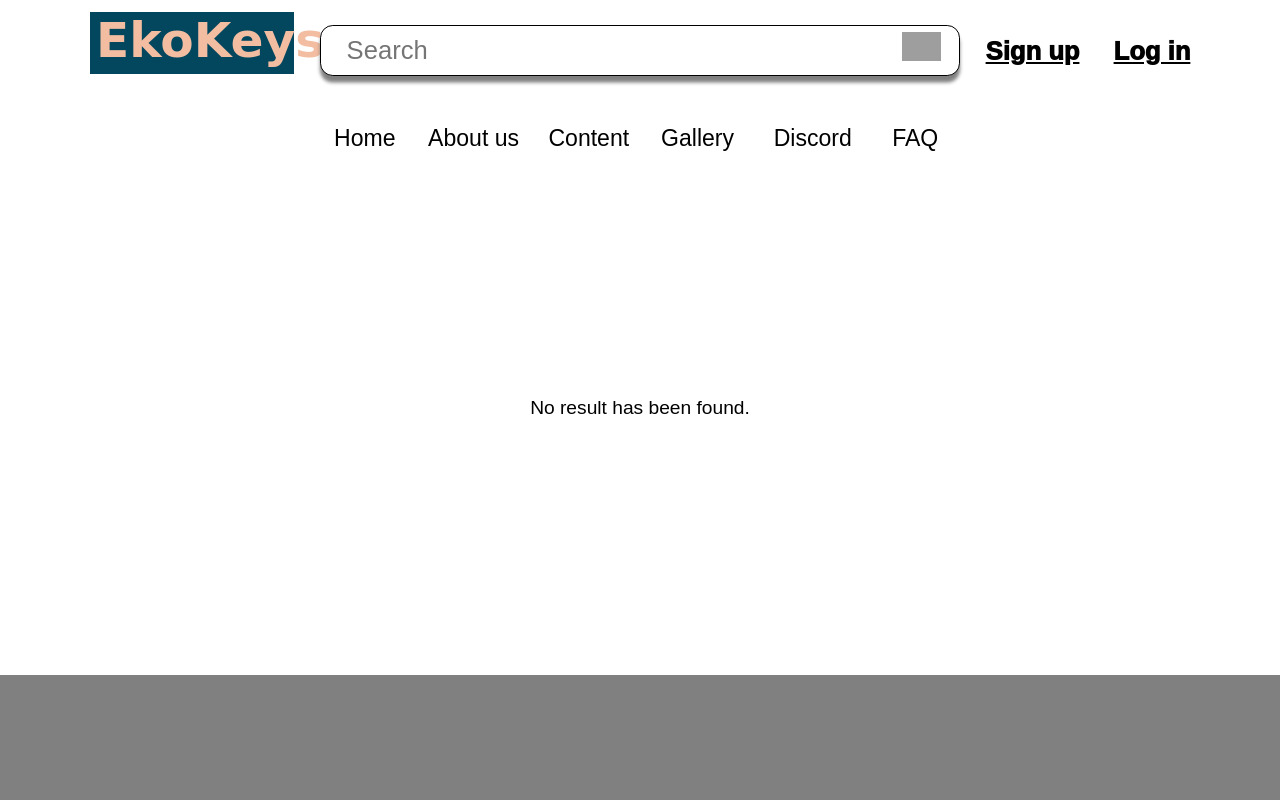
After one commit to mwang8936/Keyboard-Website, a Flask app: page /search in a window 1280 px wide. The commit adds this page. Run offline with Flask 2, Linux system fonts and the light colour scheme; some web fonts are replaced; grey boxes are pictures that could not be loaded.

Commit message:
search bar and profile

```diff
--- a/auth/pyvenv.cfg
+++ b/auth/pyvenv.cfg
@@ -1,3 +1,3 @@
-home = /usr/bin
+home = /home/vagrant/Desktop/kbwebsite/Keyboard-Website/project/auth/bin
 include-system-site-packages = false
 version = 3.6.9
--- a/project/main.py
+++ b/project/main.py
@@ -59,3 +59,20 @@ def others():
 @main.route("/profile")
 def profile():
     return render_template("profile.html")
+
+@main.route('/search', methods=['GET', 'POST'])
+def search():
+    query = request.form.get('search')
+    if (query == "keycaps") or (query == "Keycaps"):
+        return render_template("Keycaps.html")
+    elif (query == "keyboards") or (query == "Keyboards"):
+        return render_template("Keyboards.html")
+    elif (query == "switches") or (query == "Switches"):
+        return render_template("Switches.html")
+    elif (query == "group buys") or (query == "Group buys"):
+        return render_template("Group_buys.html")
+    elif (query == "account") or (query == "profile"):
+        return render_template("profile.html")
+    elif (query == "forgot password") or (query == "Forgot password"):
+        return render_template("reset_request.html")
+    return render_template("no_result.html")
--- a/project/templates/base.html
+++ b/project/templates/base.html
@@ -307,8 +307,8 @@ html,body {
       </a>
 
     <div class="container_search">
-          <form action="/" method="GET" class="form">
-            <input type="search" placeholder="Search" class="search-field" />
+          <form action="{{url_for('main.search') }}" method="POST" class="form">
+            <input type="search" name=search placeholder="Search" class="search-field" />
             <button type="submit" class="search-button">
               <img src="https://upload.wikimedia.org/wikipedia/commons/thumb/5/55/Magnifying_glass_icon.svg/1200px-Magnifying_glass_icon.svg.png">
             </button>
--- /dev/null
+++ b/project/templates/no_result.html
@@ -0,0 +1,46 @@
+{% extends 'base.html' %}
+
+{% block extra_css %}
+.content {
+position: absolute;
+font-size: 1.8vw;
+background-color: white;
+width: 100%;
+top: 14.7vw;
+height: 34.4vw;
+z-index: -2;
+text-align: center;
+font-family: Arial, sans-serif;
+}
+.centered {
+  z-index: 1;
+  position: absolute;
+  top: 50%;
+  left: 50%;
+  background-color: transparent;
+  transform: translate(-50%, -50%);
+  font-size: 1.5vw;
+  text-align: left
+}
+
+@media screen and (min-height: 57.1vw) {
+    .bottom {
+        position: fixed;
+        width: 100%;
+        height: 9.8vw;
+        background-color: gray;
+        top: 100%;
+        margin-top:-9.8vw;
+        margin-bottom:9.8vw;
+        margin-left: 0px;
+        margin-right: 0px;
+    }
+}
+{% endblock %}
+
+{% block content %}
+<div class="content">
+    <div class="centered">No result has been found.</div>
+    <div class="bottom"> </div>
+</div>
+{% endblock %}
```
Also changed, not shown: project/auth.py (+46 -5 lines), project/db.sqlite.
